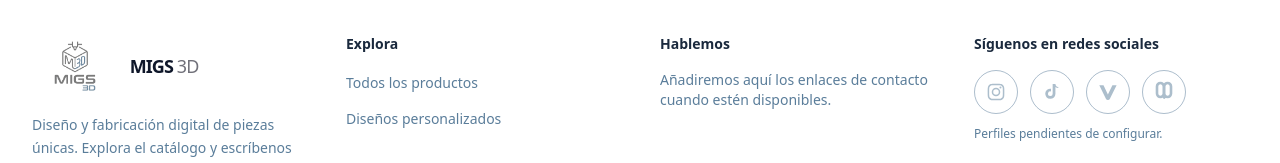
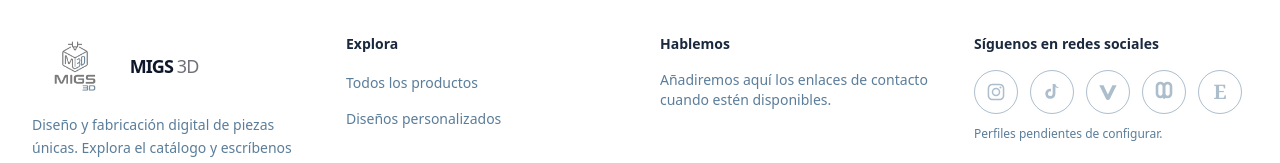
Before and after one commit to Sergiomack91/migs-makers-store, a Nuxt app: page / in a window 1280 px wide. Shown: the part 6635-6798 px from the top of the page. Built offline with nearby package versions, Linux system fonts and the light colour scheme.

Commit message:
feat: add Etsy URL configuration and integrate into storefront contact

```diff
--- a/app/components/SiteFooter.vue
+++ b/app/components/SiteFooter.vue
@@ -103,6 +103,7 @@ const hasMissingSocialLinks = socialLinks.some((social) => !social.url)
                 <svg v-else-if="social.icon === 'wallapop'" class="h-5 w-5" fill="currentColor" viewBox="110 75 170 175" aria-hidden="true">
                   <path fill-rule="evenodd" d="M266.44 158.91c-2.96-14.46-12.28-21.33-14.64-22.76-.98-.59-1.61-1.45-1.56-2.92.82-26.58-18.58-49.53-45.65-49.46-17.29.04-28.1 7.56-37.02 17.88-1.01 1.17-2.78 1.05-4.16.33-17.48-9.06-38.29-2.96-47.1 13.85-7.63 14.56-4.59 31.16 7.8 41.97 1.3 1.13 1.56 3.11.64 4.55-10.81 16.9-5.9 39.4 11 50.21a36.334 36.334 0 0 0 30.95 3.92c1.83-.53 3.16 0 4.05 1.39 11.22 16.52 33.73 21.25 50.54 10.3a36.756 36.756 0 0 0 16.45-26.4c.16-1.31 1.03-2.57 2.31-2.89 25.01-6.4 28.45-29.9 26.39-39.97zm-35.32 31.72c-3.23.13-5 1.96-5.01 5.06-.12 4.59-1.51 9.04-4.02 12.89-7.5 11.53-22.92 14.79-34.44 7.3-11.53-7.5-14.79-22.92-7.3-34.45h.02c1.55-2.39.88-5.59-1.51-7.14-2.39-1.56-5.67-.93-7.23 1.46-5.47 7.49-8.01 16.72-6.92 25.95.21 1.79-1 3.45-2.78 3.8-6.17 1.25-12.58.22-18.05-2.88-12.53-7.11-16.92-23.03-9.81-35.56.79-1.39 2.26-2.22 3.93-1.79 3.2.89 6.52 1.32 9.84 1.29a4.737 4.737 0 0 0 4.7-4.78 4.739 4.739 0 0 0-4.44-4.69c-4.68-.3-9.02-1.3-12.85-4.01-11.72-8.29-13.66-23.6-5.54-34.7 7.76-10.59 23.6-12.44 34.84-3.5 2.19 1.74 5.95 1.43 7.22-1.05 2.44-4.77 6.53-8.54 8.55-10.01 15.97-11.61 36.41-9.9 49.23 5.12 13.18 15.44 11.04 37.96-5.67 51.47-2.22 1.79-2.4 5.15-.53 7.31 1.78 2.06 4.96 2.42 7.13.78 5.7-4.3 10.98-10.17 14.25-16.52.3-.58.81-1.27 1.37-1.6 1.65-.98 3.77-.2 4.75 1.45 2.03 3.42 3.8 8.53 4.03 12.5.8 13.7-10.03 25.5-23.76 26.3z" />
                 </svg>
+                <span v-else-if="social.icon === 'etsy'" class="font-serif text-xl font-bold" aria-hidden="true">E</span>
               </a>
               <span
                 v-else
@@ -119,6 +120,7 @@ const hasMissingSocialLinks = socialLinks.some((social) => !social.url)
                 <svg v-else-if="social.icon === 'vinted'" class="h-6 w-6" fill="currentColor" viewBox="0 0 24 24" aria-hidden="true">
                   <path d="M3.3 5.2h4.2l4.4 9.4 4.5-9.4h4.2l-6.7 13.6a2.2 2.2 0 0 1-4 0L3.3 5.2Z" />
                 </svg>
+                <span v-else-if="social.icon === 'etsy'" class="font-serif text-xl font-bold" aria-hidden="true">E</span>
                 <svg v-else class="h-6 w-6" fill="none" stroke="currentColor" stroke-linecap="round" stroke-width="2.6" viewBox="0 0 24 24" aria-hidden="true">
                   <path d="M5 6.4a3.4 3.4 0 1 1 6.8 0v7.2a3.4 3.4 0 1 1-6.8 0V6.4Zm7.2 11.2V6.4a3.4 3.4 0 1 1 6.8 0v7.2a3.4 3.4 0 1 1-6.8 0v-7.2" />
                 </svg>
--- a/app/composables/useStorefrontContact.ts
+++ b/app/composables/useStorefrontContact.ts
@@ -9,6 +9,7 @@ export function useStorefrontContact() {
     { name: 'TikTok', url: config.public.tiktokUrl, icon: 'tiktok' },
     { name: 'Vinted', url: config.public.vintedUrl, icon: 'vinted' },
     { name: 'Wallapop', url: config.public.wallapopUrl, icon: 'wallapop' },
+    { name: 'Etsy', url: config.public.etsyUrl, icon: 'etsy' },
   ]
 
   function whatsappUrl(message: string) {
--- a/nuxt.config.ts
+++ b/nuxt.config.ts
@@ -9,6 +9,7 @@ export default defineNuxtConfig({
       tiktokUrl: '',
       vintedUrl: '',
       wallapopUrl: '',
+      etsyUrl: '',
       emailAddress: '',
       formspreeFormId: '',
       siteUrl: '',
```
Also changed, not shown: 2 other files (tests, documents, lock files or other folders).
